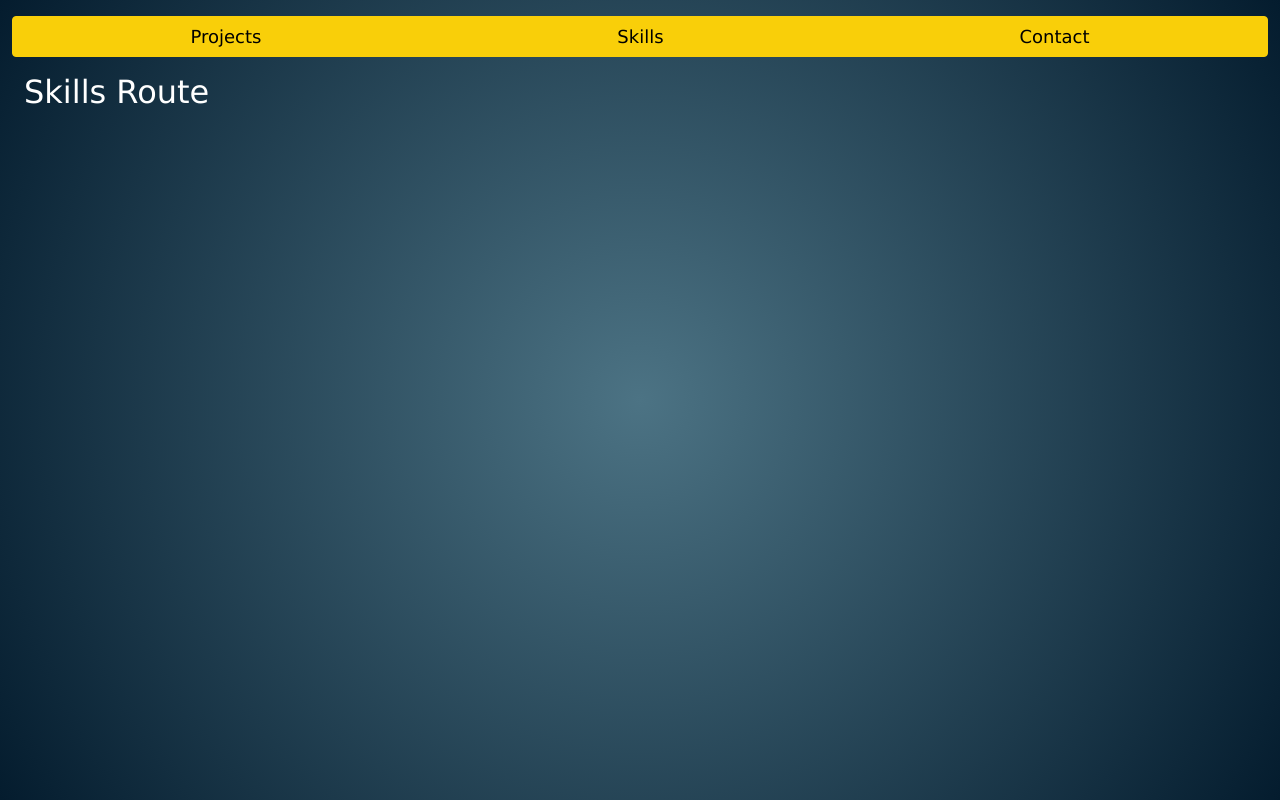
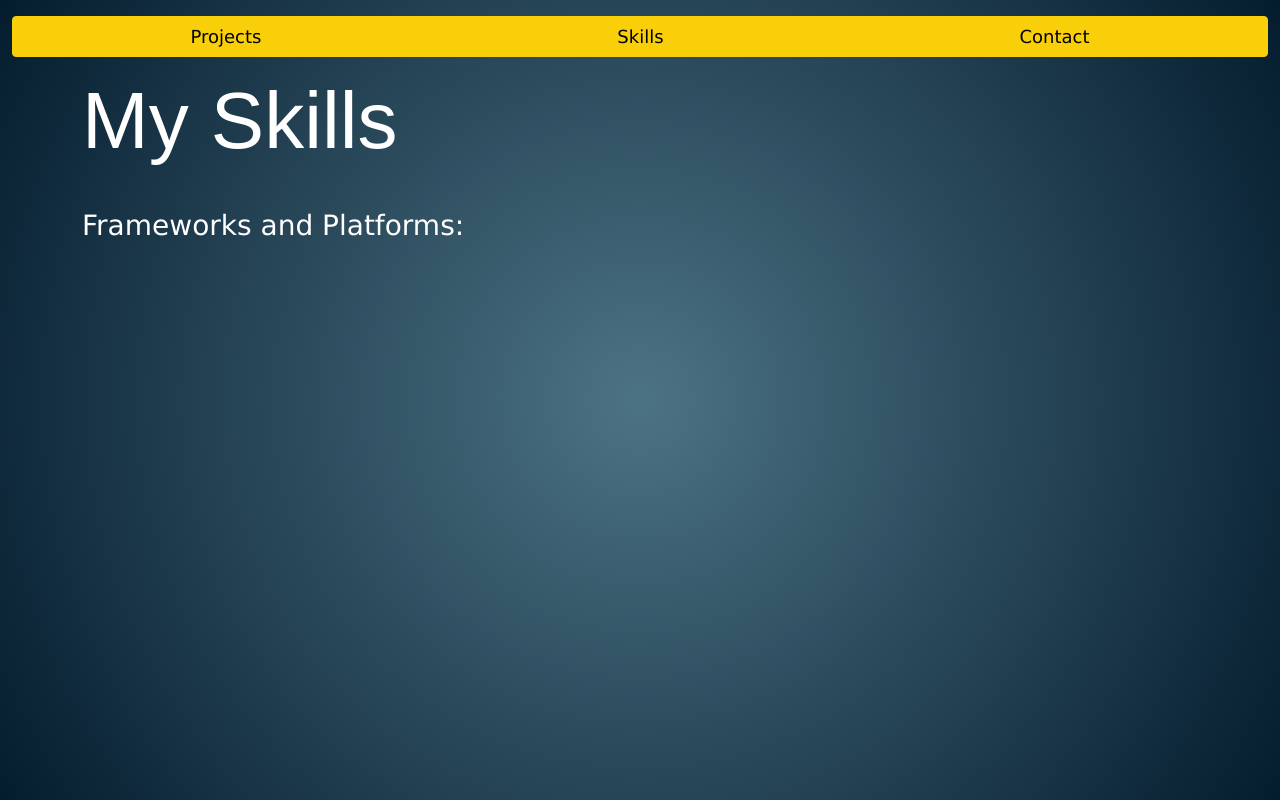
Before and after one commit to hsetlik/portfolio, a React (Create React App) app: page /skills in a window 1280 px wide. Built offline with nearby package versions, Linux system fonts and the light colour scheme.

Commit message:
added skills route

```diff
--- /dev/null
+++ b/src/components/skills/FrameworksRow.tsx
@@ -0,0 +1,9 @@
+import React from 'react'
+
+export default function FrameworksRow() {
+  return (
+    <div className='row'>
+        <h3>Frameworks and Platforms:</h3>
+    </div>
+  )
+}
--- /dev/null
+++ b/src/components/skills/LanguagesRow.tsx
@@ -0,0 +1,24 @@
+import React from 'react'
+import LanguageLabel from '../common/LanguageLabel'
+
+export default function LanguagesRow() {
+    const languages = [
+        'C++',
+        'C#',
+        'JavaScript',
+        'TypeScript'
+    ]
+  return (
+    <div className='row'>
+        { languages.map(lang => {
+            <div >
+                {lang}
+                <LanguageLabel language={lang}/>
+            </div>
+        })
+
+        }
+
+    </div>
+  )
+}
--- /dev/null
+++ b/src/components/skills/SkillsHeader.tsx
@@ -0,0 +1,10 @@
+import React from 'react'
+
+export default function SkillsHeader() {
+  return (
+    <div className='row'>
+        <h1 className='display-1'>My Skills</h1>
+    </div>
+
+  )
+}
--- a/src/components/skills/SkillsRoute.tsx
+++ b/src/components/skills/SkillsRoute.tsx
@@ -1,10 +1,22 @@
 import React from "react";
+import FrameworksRow from "./FrameworksRow";
+import LanguagesRow from "./LanguagesRow";
+import SkillsHeader from "./SkillsHeader";
+import ToolsRow from "./ToolsRow";
+import '../../styles/skills.css';
 
 export default function SkillsRoute() {
+/*
 
+*/
     return (
-        <div>
-            <h2>Skills Route</h2>
+        <div className="container">
+            <div className="col">
+                <SkillsHeader />
+                <LanguagesRow />
+                <FrameworksRow />
+                <ToolsRow />
+            </div>
         </div>
     )
 }
--- /dev/null
+++ b/src/components/skills/ToolsRow.tsx
@@ -0,0 +1,8 @@
+import React from 'react'
+
+export default function ToolsRow() {
+  return (
+    <div className='row'>
+    </div>
+  )
+}
```
Also changed, not shown: src/styles/skills.css (added), 1 other file (tests, documents, lock files or other folders).
